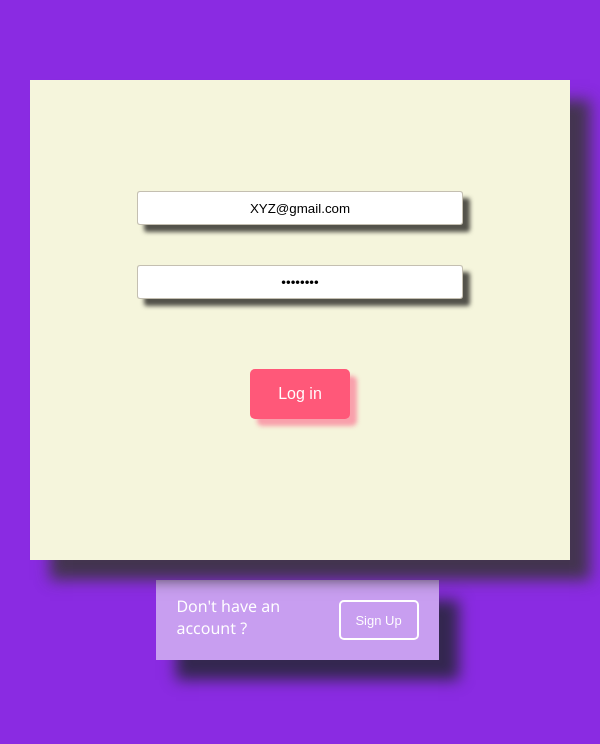
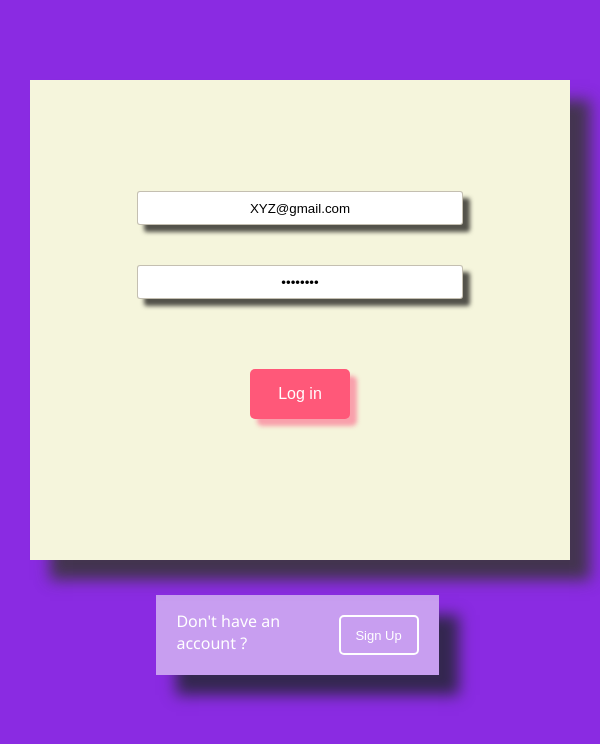
Before and after one commit to Suveshh/form, a plain HTML site: page index.html in a window 600 px wide. Drawn offline with Linux system fonts and the light colour scheme.

Commit message:
Update index.html

```diff
--- a/index.html
+++ b/index.html
@@ -125,7 +125,7 @@
                 margin-top: -180px;
             }
             #SIGN{
-                margin-top: 420px;
+                margin-top: 450px;
                 height: 80px;
                 width: 90%;
                 display: flex;
@@ -173,7 +173,7 @@
                 margin-top: -180px;
             }
             #SIGN{
-                margin-top: 420px;
+                margin-top: 450px;
                 height: 80px;
                 width: 90%;
                 display: flex;
```
